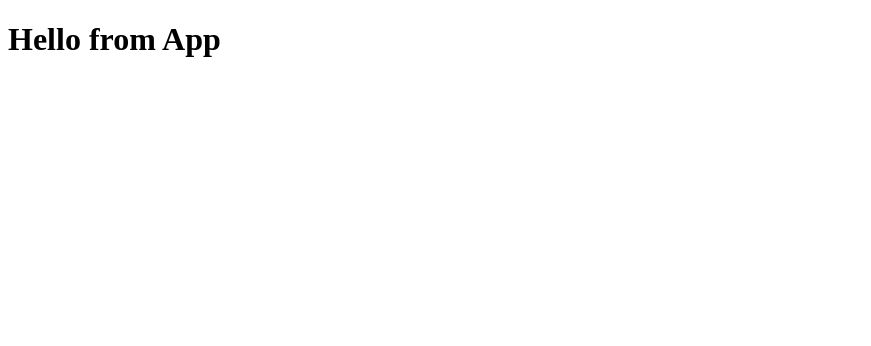
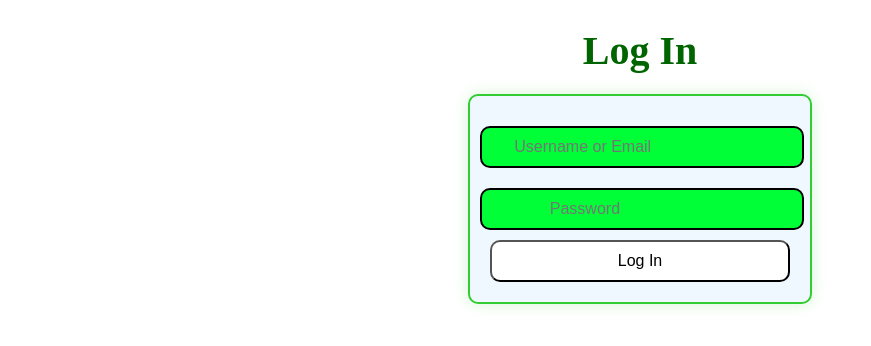
Before and after one commit to Jashan2233/api-project, a React (Create React App) app in the folder frontend/: page /login in a window 1280 px wide. Shown: the top 346 px of the page, without its empty margins (0-871 px from the left). Built offline with nearby package versions, Linux system fonts and the light colour scheme; no server answers.

Commit message:
added LoginFormPage Component and styled it

```diff
--- a/frontend/src/App.js
+++ b/frontend/src/App.js
@@ -1,6 +1,14 @@
+import React from "react";
+import { Route, Switch } from "react-router-dom";
+import LoginFormPage from "./components/LoginFormPage";
+
 function App() {
   return (
-    <h1>Hello from App</h1>
+    <Switch>
+      <Route path="/login">
+        <LoginFormPage />
+      </Route>
+    </Switch>
   );
 }
 
--- /dev/null
+++ b/frontend/src/components/LoginFormPage/LoginForm.css
@@ -0,0 +1,54 @@
+h1 {
+    text-align: center;
+    font-size: 2.5rem;
+    color: #006400;
+    margin-bottom: 20px;
+  }
+
+  form {
+    width: 300px;
+    margin: auto;
+    padding: 20px;
+    border: 2px solid #32CD32;
+    border-radius: 10px;
+    background-color: #f0f8ff;
+    box-shadow: 0 0 15px rgba(50, 205, 50, 0.2);
+  }
+
+  .modal-bars {
+    width: 100%;
+    padding: 10px;
+    margin: 10px -10px;
+    border: 2px solid black;
+    border-radius: 10px;
+    font-size: 1rem;
+    background-color:rgb(0, 255, 55);
+    outline: none;
+  }
+
+  #wrong-password {
+    color: #ff4500;
+    margin: 10px 0;
+    text-align: center;
+  }
+
+  .modal-buttons {
+    display: block;
+    width: 100%;
+    padding: 10px;
+    border-radius: 10px;
+    background-color: #32CD32;
+    font-size: 1rem;
+    cursor: pointer;
+    transition: background-color 0.3s, transform 0.3s;
+  }
+
+  .modal-buttons:hover {
+    background-color: #2e3c8b;
+    transform: scale(1.05);
+  }
+
+  .modal-buttons:disabled {
+    background-color: #ccc;
+    cursor: not-allowed;
+  }
--- /dev/null
+++ b/frontend/src/components/LoginFormPage/index.js
@@ -0,0 +1,74 @@
+// frontend/src/components/LoginFormPage/index.js
+import React, { useState } from "react";
+import * as sessionActions from "../../store/session";
+import { useDispatch, useSelector } from "react-redux";
+import { Redirect } from "react-router-dom";
+import "./LoginForm.css";
+
+function LoginFormPage() {
+  const dispatch = useDispatch();
+  const sessionUser = useSelector((state) => state.session.user);
+  const [credential, setCredential] = useState("");
+  const [password, setPassword] = useState("");
+  const [errors, setErrors] = useState({});
+
+  if (sessionUser) return <Redirect to="/" />;
+
+  const handleSubmit = (e) => {
+    e.preventDefault();
+    setErrors({});
+    return dispatch(sessionActions.login({ credential, password })).catch(
+      async (res) => {
+        const data = await res.json();
+        if (data && data.errors) setErrors(data.errors);
+      }
+    );
+  };
+
+  const loginStyle =
+    credential.length >= 5 && password.length >= 6
+      ? { backgroundColor: "red", color: "white" }
+      : { backgroundColor: "white" };
+
+  return (
+    <>
+      <h1>Log In</h1>
+      <form onSubmit={handleSubmit}>
+        {errors.credential && <p id="wrong-password">{errors.credential}</p>}
+        <label>
+          <input
+            className="modal-bars"
+            placeholder="     Username or Email"
+            type="text"
+            value={credential}
+            onChange={(e) => setCredential(e.target.value)}
+            required
+          />
+        </label>
+        <label>
+          <input
+            className="modal-bars"
+            placeholder="             Password"
+            type="password"
+            value={password}
+            onChange={(e) => setPassword(e.target.value)}
+            required
+          />
+        </label>
+        {/* {errors.credential && (
+          <p>{errors.credential}</p>
+        )} */}
+        <button
+          className="modal-buttons"
+          type="submit"
+          style={loginStyle}
+          disabled={!credential.length >= 4 || !password.length >= 6}
+        >
+          Log In
+        </button>
+      </form>
+    </>
+  );
+}
+
+export default LoginFormPage;
--- a/frontend/src/store/session.js
+++ b/frontend/src/store/session.js
@@ -38,6 +38,7 @@ export const restoreUser = () => async (dispatch) => {
   const response = await csrfFetch("api/session");
   const data = await response.json();
   dispatch(setUser(data.user));
+  return response;
 };
 
 export const signup = (user) => async (dispatch) => {
```
